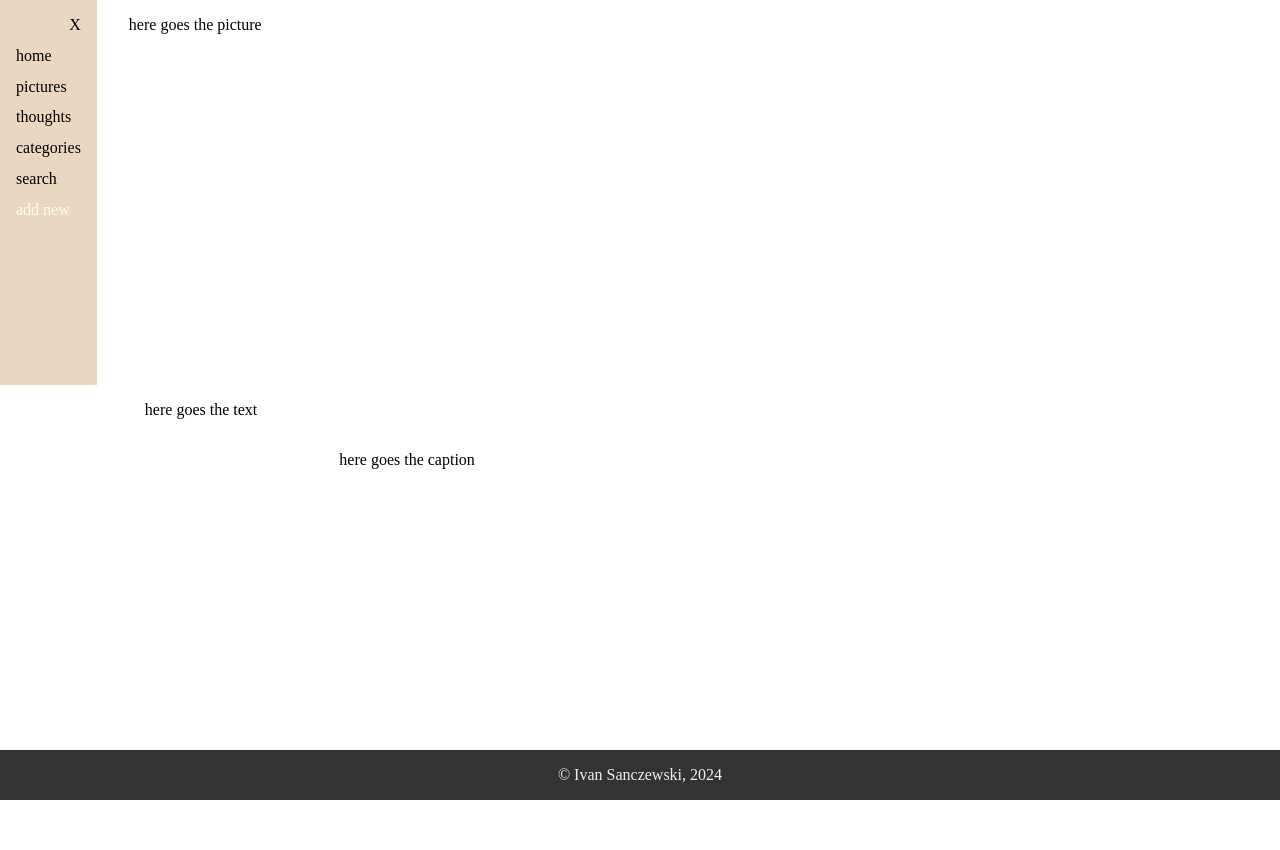
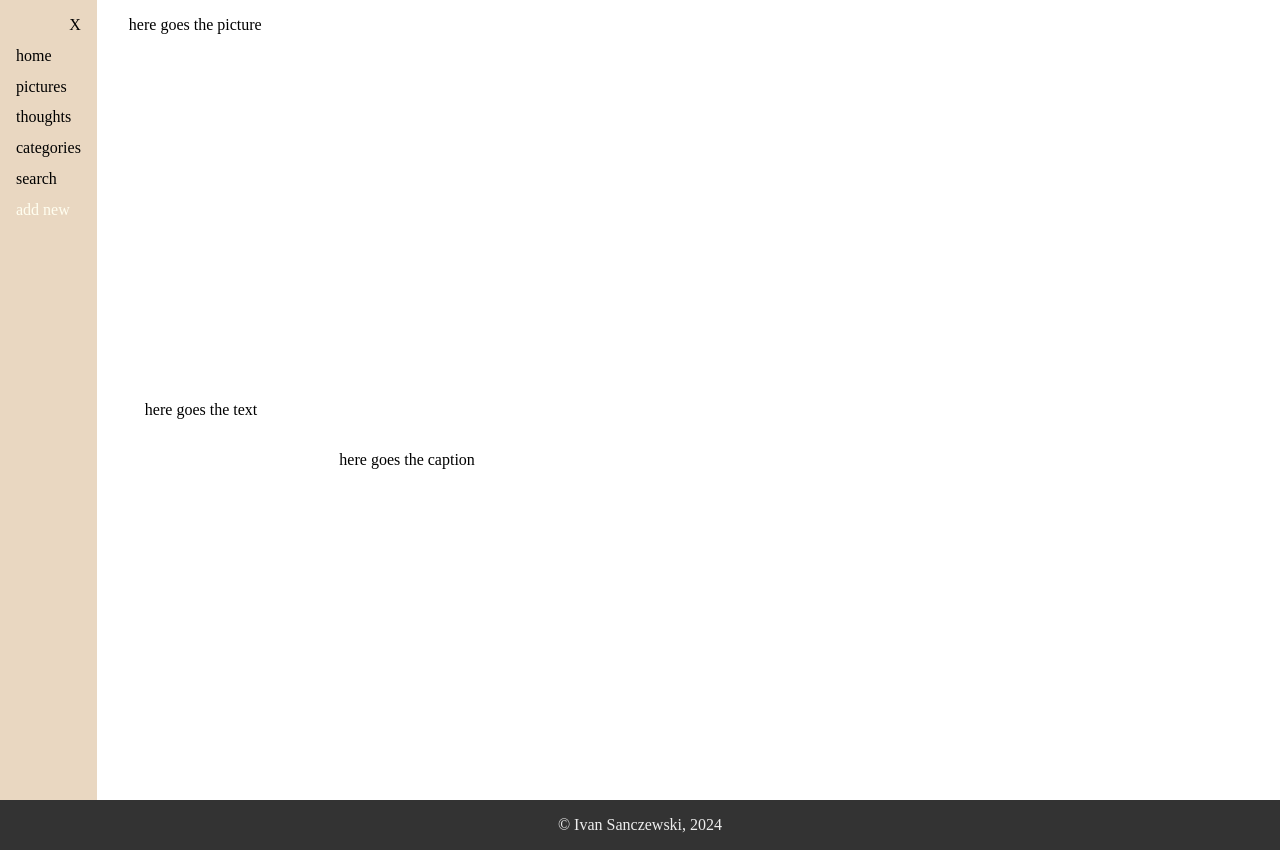
Before and after one commit to IvanSanczewski/365, a plain HTML site: page index.html in a window 1280 px wide. Before the commit the page ends 800 px from the top, so only its background shows below. Drawn offline with Linux system fonts and the light colour scheme.

Commit message:
Style: push footer to the bottom & heather to use 100vh

```diff
--- a/styles.css
+++ b/styles.css
@@ -17,8 +17,7 @@ body {
 
 header {
     background-color: rgb(233, 215, 193);
-    height: 385px;
-    /* padding: 1em; */
+    min-height: 100vh;
 }
 
 .container {
```
